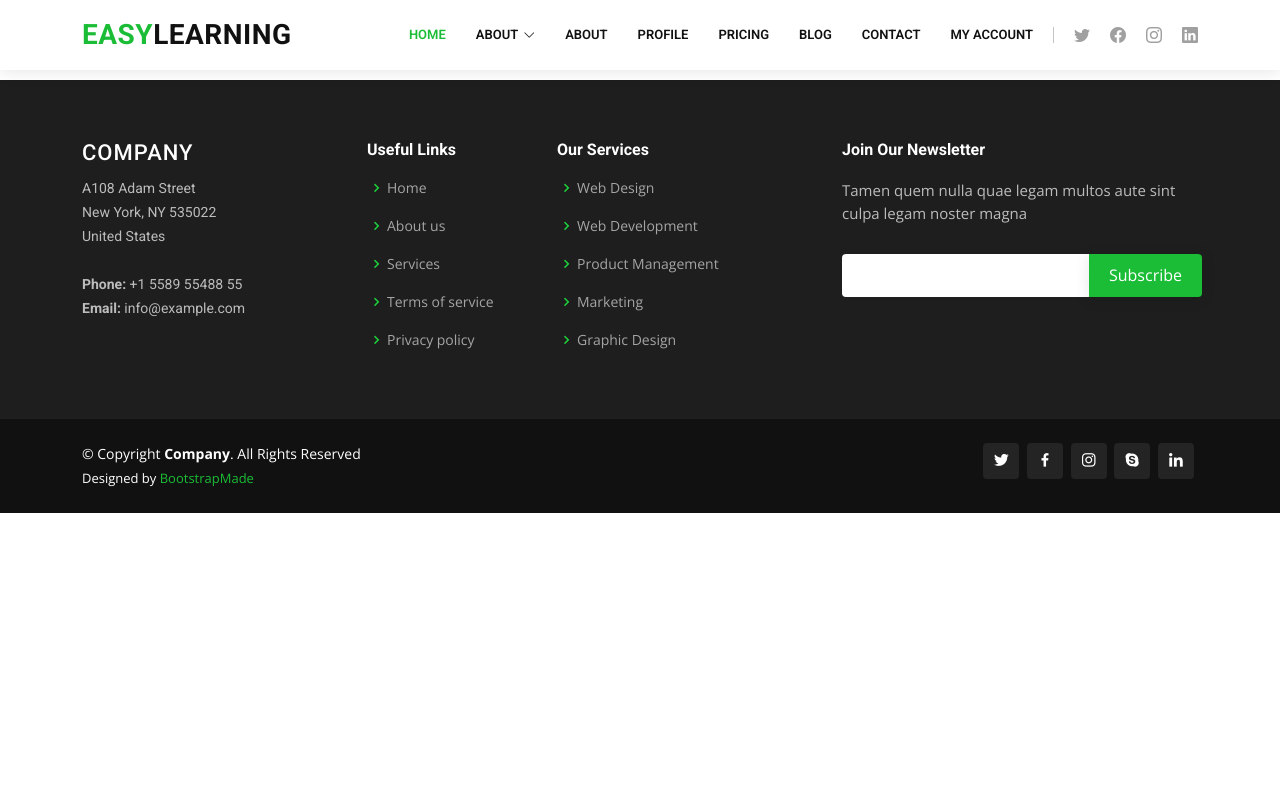
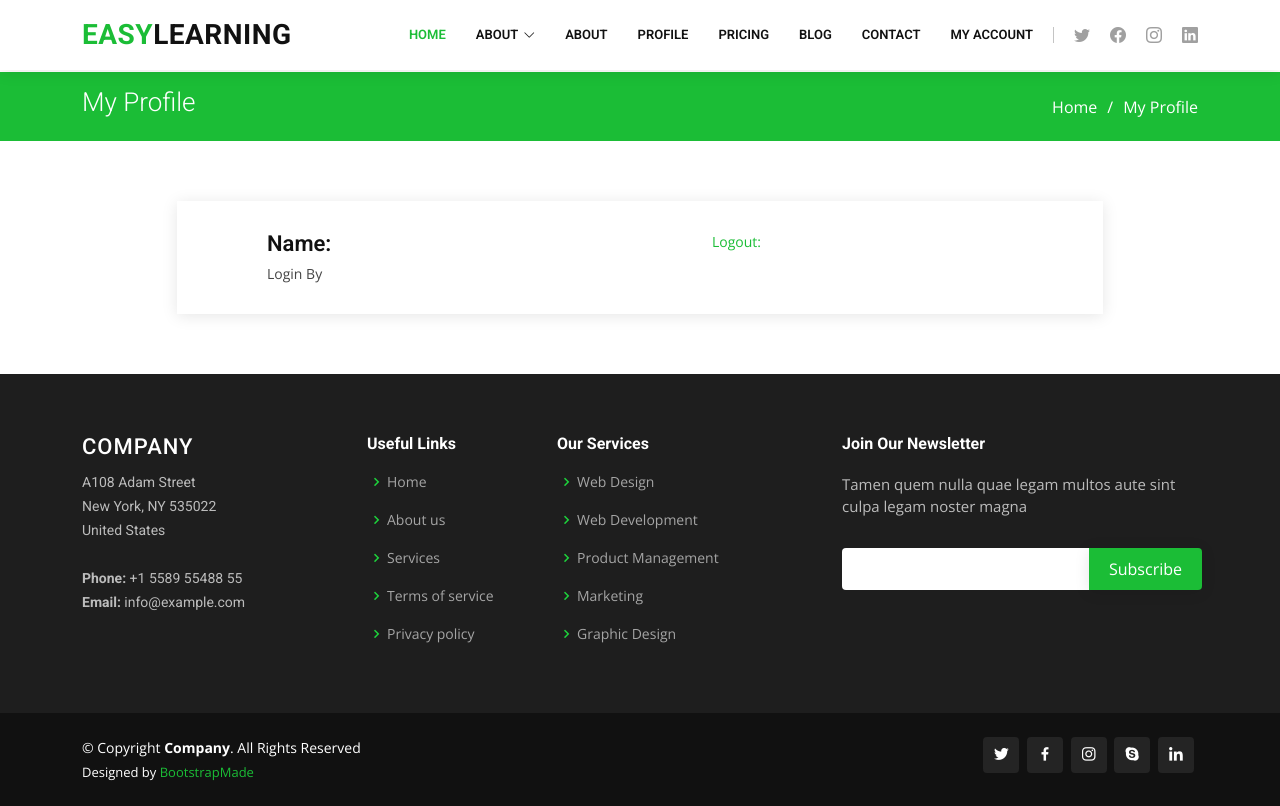
Before and after one commit to Rmapati-Pandey/Easy-Learning-Website-Using-Django, a Django app: page /employee/profile/ in a window 1280 px wide. Before the commit the page ends 513 px from the top, so only its background shows below. Run offline with Django 4.2, Linux system fonts and the light colour scheme; some libraries are stand-ins or nearby versions.

Commit message:
My commit

```diff
--- a/portfolio/authentication/urls.py
+++ b/portfolio/authentication/urls.py
@@ -5,8 +5,8 @@
     #path('new/',views.employee),
     # path('',views.home,name='home'),
     # path('about/',views.aboutus, name='about'),
-    path('',views.login,name='login'),
-    path('registration/',views.registration,name='registration'),
-    path('forget-password',views.forgetpassword,name='forgetpassword'),
-
+    path('',views.authlogin,name='login'),
+    path('registration/',views.authregistration,name='registration'),
+    path('forget-password/',views.forgetpassword,name='forgetpassword'),
+    path('logout/',views.authlogout,name='logout')
 ]
--- a/portfolio/templates/authentication/login.html
+++ b/portfolio/templates/authentication/login.html
@@ -84,7 +84,7 @@
             <form action="" method="post" >
               {% csrf_token %}
               <div class="form-group">
-                  <input type="email" name="email" class="form-control" id="name" placeholder="Your Email" required>
+                  <input type="text" name="username" class="form-control" id="username" placeholder="Your Username" required>
                   <div class="validate"></div>
              </div>
 
--- a/portfolio/templates/employee/profile.html
+++ b/portfolio/templates/employee/profile.html
@@ -1,12 +1,109 @@
+<!-- <!doctype html>
+<html lang="en">
+  <head>
+    <meta charset="utf-8">
+    <meta name="viewport" content="width=device-width, initial-scale=1">
+    <title>contact page</title>
+    <link href="https://cdn.jsdelivr.net/npm/bootstrap@5.2.1/dist/css/bootstrap.min.css" rel="stylesheet" integrity="sha384-iYQeCzEYFbKjA/T2uDLTpkwGzCiq6soy8tYaI1GyVh/UjpbCx/TYkiZhlZB6+fzT" crossorigin="anonymous">
+  </head>
+  <body>
+    <nav class="navbar navbar-expand-lg bg-info">
+      <div class="container-fluid">
+        <a class="navbar-brand" href="#">Navbar</a>
+        <button class="navbar-toggler" type="button" data-bs-toggle="collapse" data-bs-target="#navbarSupportedContent" aria-controls="navbarSupportedContent" aria-expanded="false" aria-label="Toggle navigation">
+          <span class="navbar-toggler-icon"></span>
+        </button>
+        <div class="collapse navbar-collapse" id="navbarSupportedContent">
+          <ul class="navbar-nav me-auto mb-2 mb-lg-0">
+            <li class="nav-item">
+              <a class="nav-link active" aria-current="page" href="#">Home</a>
+            </li>
+            <li class="nav-item">
+              <a class="nav-link" href="#">Link</a>
+            </li>
+            <li class="nav-item dropdown">
+              <a class="nav-link dropdown-toggle" href="#" role="button" data-bs-toggle="dropdown" aria-expanded="false">
+                Dropdown
+              </a>
+              <ul class="dropdown-menu">
+                <li><a class="dropdown-item" href="#">Action</a></li>
+                <li><a class="dropdown-item" href="#">Another action</a></li>
+                <li><hr class="dropdown-divider"></li>
+                <li><a class="dropdown-item" href="#">Something else here</a></li>
+              </ul>
+            </li>
+            <li class="nav-item">
+              <a class="nav-link disabled">Disabled</a>
+            </li>
+          </ul>
+          <form class="d-flex" role="search">
+            <input class="form-control me-2" type="search" placeholder="Search" aria-label="Search">
+            <button class="btn btn-outline-success" type="submit">Search</button>
+          </form>
+        </div>
+      </div>
+    </nav>
+<div class="jumbotron">
+  <h1 class="text-center">contact page</h1>
+</div>
+    <script src="https://cdn.jsdelivr.net/npm/bootstrap@5.2.1/dist/js/bootstrap.bundle.min.js" integrity="sha384-u1OknCvxWvY5kfmNBILK2hRnQC3Pr17a+RTT6rIHI7NnikvbZlHgTPOOmMi466C8" crossorigin="anonymous"></script>
+  </body>
+</html> -->
+
 
 {% extends  'layouts.html' %}
 {% block title %}
 This is Profile Page
 {% endblock %}
 {% block content %}
-{% include 'slider.html' % }
-<div class="jumbotron">
-  <h1 class="text-center text-danger">Profile Page </h1>
-</div>
+
+    <!-- ======= Breadcrumbs ======= -->
+    <section id="breadcrumbs" class="breadcrumbs">
+      <div class="container">
+
+        <div class="d-flex justify-content-between align-items-center">
+          <h2>My Profile</h2>
+          <ol>
+            <li><a href="index.html">Home</a></li>
+            <li>My Profile</li>
+          </ol>
+        </div>
+
+      </div>
+    </section><!-- End Breadcrumbs -->
+
+    <!-- ======= Contact Section ======= -->
+
+    <section id="contact" class="contact">
+      <div class="container">
+
+        <div class="row justify-content-center" data-aos="fade-up">
+
+          <div class="col-lg-10">
+
+            <div class="info-wrap">
+              <div class="row">
+                <div class="col-lg-6 info">
+
+                  <h4>Name:</h4>
+                  <p>Login By <b>{{ user.username }} </b> </p>
+                </div>
+
+                <div class="col-lg-6 info mt-6 mt-lg-0">
+
+                 <p><a href="{% url 'logout'  %}">Logout:</a></p>
+                </div>
+
+              </div>
+            </div>
+
+          </div>
+
+        </div>
+
+
+
+      </div>
+    </section>
 
 {% endblock %}
--- a/portfolio/templates/layouts.html
+++ b/portfolio/templates/layouts.html
@@ -78,7 +78,12 @@
           <li><a href="pricing.html ">Pricing</a></li>
           <li><a href="blog.html">Blog</a></li>
           <li><a href="{% url 'contact' %}">Contact</a></li>
+          {% if user.is_authenticated %}
+          <li><a href="{% url 'profile' %}">My Profile</a></li>
+          {% else %}
           <li><a href="{% url 'login' %}">My Account</a></li>
+          {% endif %}
+
         </ul>
         <i class="bi bi-list mobile-nav-toggle"></i>
       </nav><!-- .navbar -->
```
Also changed, not shown: portfolio/authentication/views.py (+18 -4 lines), portfolio/db.sqlite3.
